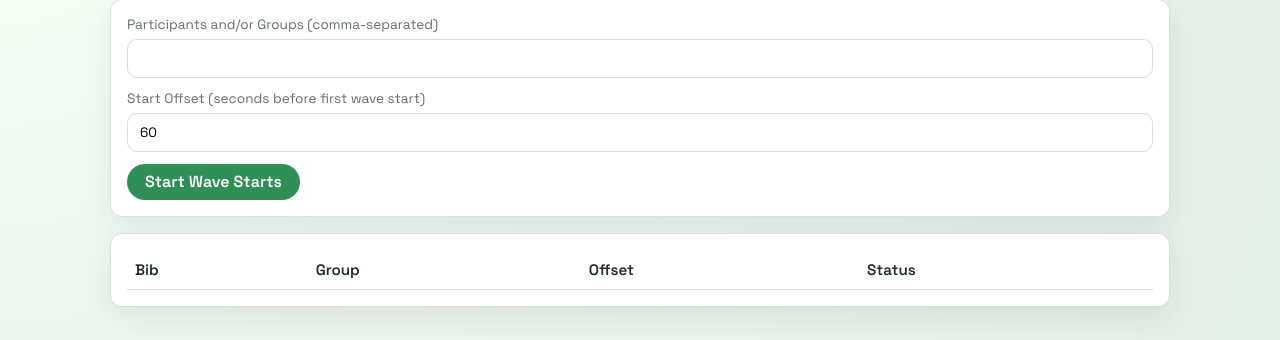
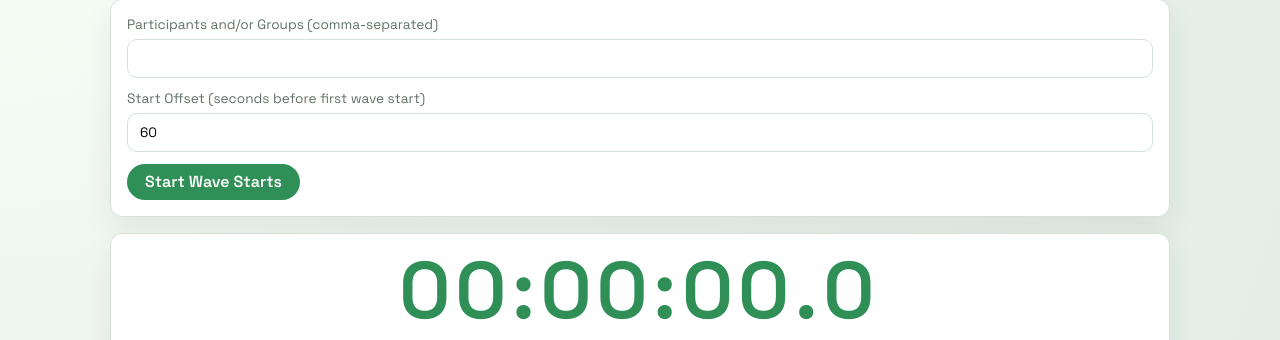
Before and after one commit to JeroenBertels/glh-timer, a FastAPI app: template app/templates/wave_starts.html in a window 1280 px wide. Shown: the part 136-476 px from the top of the page. Run offline with FastAPI, Linux system fonts and the light colour scheme; the template is opened without the code that fills it, so the values that code supplies are empty.

Commit message:
Timer shiver and centering in automated wave starts also fixed.

```diff
--- a/app/static/css/styles.css
+++ b/app/static/css/styles.css
@@ -232,13 +232,12 @@ button.danger {
   accent-color: var(--accent);
 }
 
+.wave-live-timer-panel {
+  margin-bottom: 10px;
+}
+
 .wave-live-timer {
-  font-family: "Space Grotesk", "Trebuchet MS", sans-serif;
-  font-size: clamp(2rem, 8vw, 4.5rem);
-  font-weight: 700;
-  letter-spacing: 0.04em;
-  color: var(--accent);
-  margin-bottom: 10px;
+  line-height: 1;
 }
 
 .pending-end-list {
--- a/app/templates/wave_starts.html
+++ b/app/templates/wave_starts.html
@@ -18,7 +18,9 @@
   </form>
 </div>
 <div class="card">
-  <div id="wave-live-timer" class="wave-live-timer" hidden>00:00:00.0</div>
+  <div id="wave-live-timer-panel" class="timer-live-row wave-live-timer-panel" hidden>
+    <div id="wave-live-timer" class="digital-timer wave-live-timer">00:00:00.0</div>
+  </div>
   <div class="table-wrap">
     <table class="table" id="wave-table">
       <thead>
@@ -43,6 +45,7 @@
   const startButton = document.getElementById('start-wave');
   const cancelButton = document.getElementById('cancel-wave');
   const offsetInput = form.querySelector('input[name="start_offset_seconds"]');
+  const waveLiveTimerPanel = document.getElementById('wave-live-timer-panel');
   const waveLiveTimer = document.getElementById('wave-live-timer');
   let waveRunning = false;
   const scheduled = new Map();
@@ -77,7 +80,7 @@
       waveTimerIntervalId = null;
     }
     if (resetDisplay) {
-      waveLiveTimer.hidden = true;
+      waveLiveTimerPanel.hidden = true;
       waveLiveTimer.textContent = '00:00:00.0';
     }
   }
@@ -91,7 +94,7 @@
     clearWaveTimer(false);
     waveTimerBaseSeconds = firstOffsetSeconds - startOffsetSeconds;
     waveTimerStartMs = Date.now();
-    waveLiveTimer.hidden = false;
+    waveLiveTimerPanel.hidden = false;
     updateWaveTimer();
     waveTimerIntervalId = setInterval(updateWaveTimer, 100);
   }
```
Also changed, not shown: tests/test_action_card_visibility.py (+11 -0 lines).
